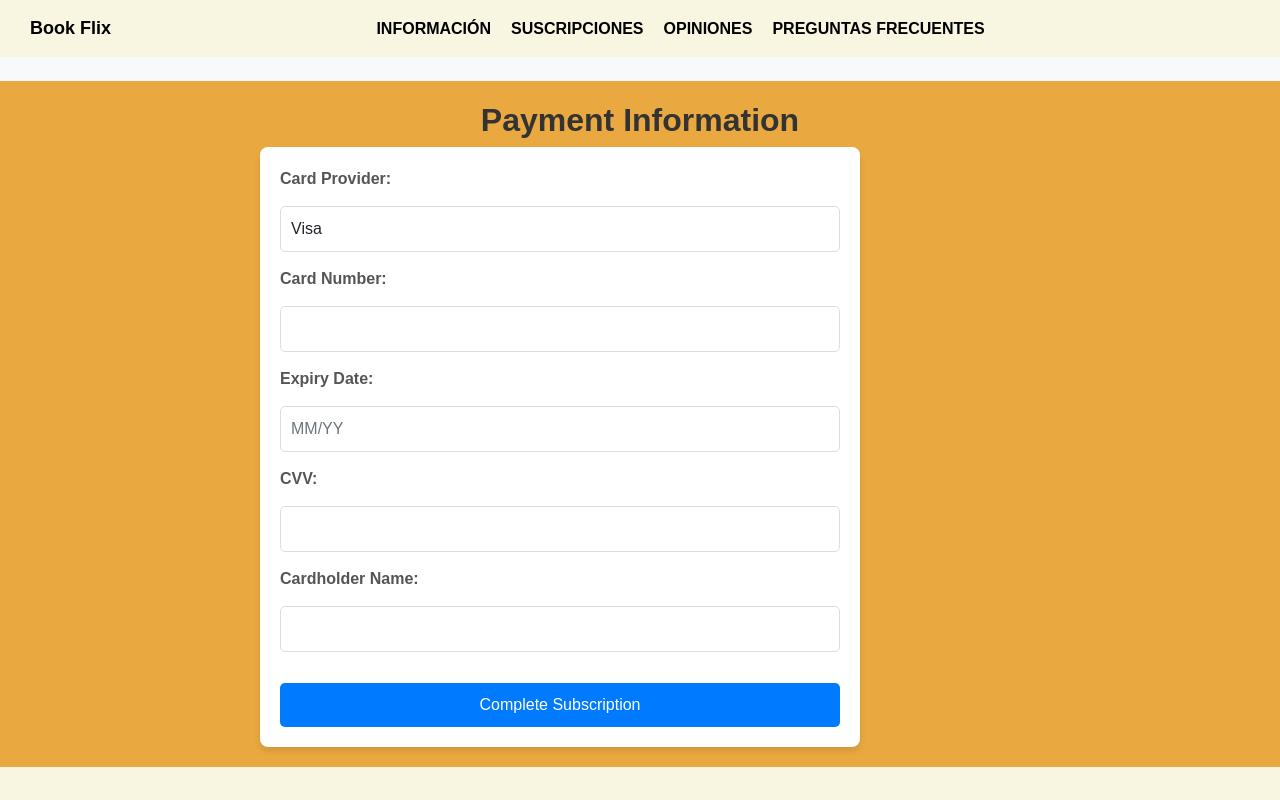
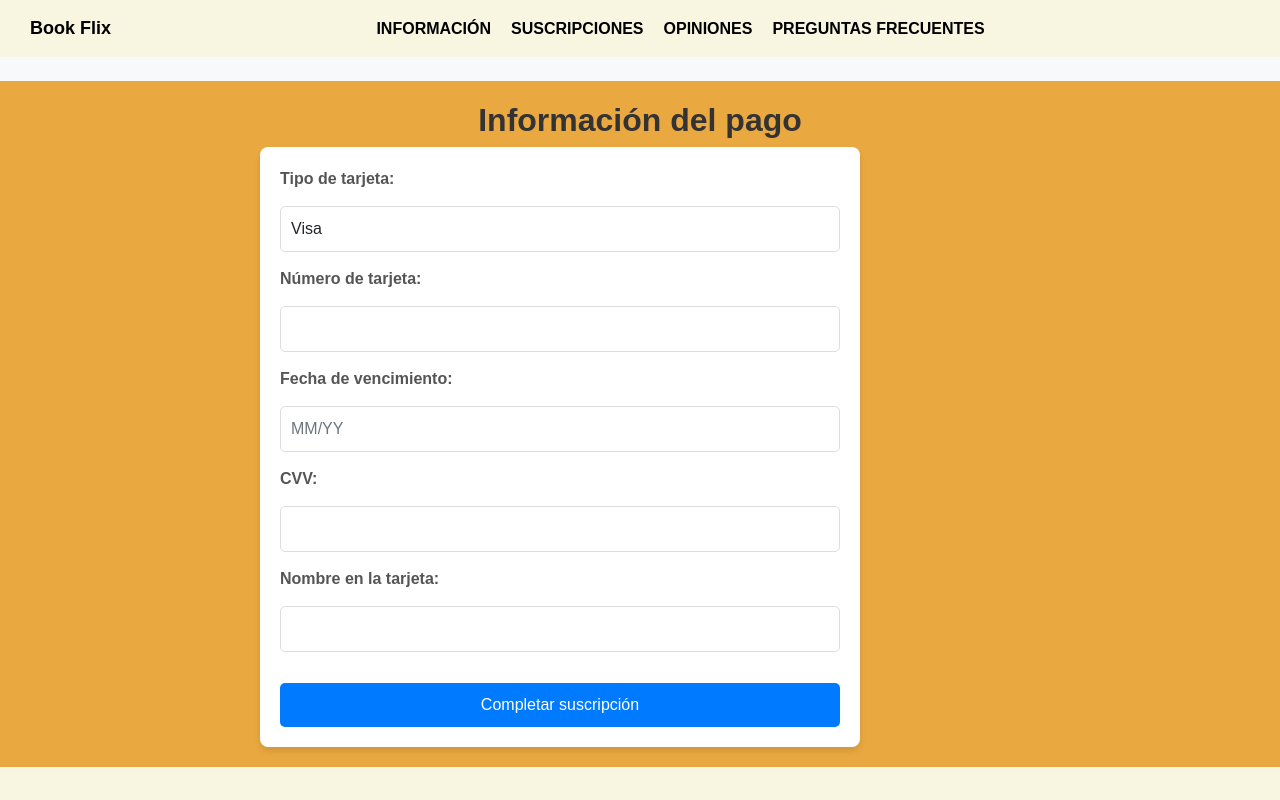
Before and after one commit to lalmiron/bookflix, an Angular app: page /payment in a window 1280 px wide. Shown: the top 800 px of the page. Built offline with nearby package versions, Linux system fonts and the light colour scheme.

Commit message:
style details

```diff
--- a/src/app/core/footer/footer.component.html
+++ b/src/app/core/footer/footer.component.html
@@ -1,3 +1,3 @@
-<footer class="bg-dark text-center text-white p-3 mt-5">
+<footer class="bg-dark text-center text-white p-3">
     <p>&copy; 2025 Book Flix. All rights reserved.</p>
   </footer>
--- a/src/app/payment/payment-details/payment-details.component.html
+++ b/src/app/payment/payment-details/payment-details.component.html
@@ -1,26 +1,26 @@
 <section class="container mt-4">
-    <h2 class="text-center">Payment Information</h2>
+    <h2 class="text-center">Información del pago</h2>
     <div class="payment-section">
       <form class="payment-form">
-        <label for="card-provider">Card Provider:</label>
+        <label for="card-provider">Tipo de tarjeta:</label>
         <select id="card-provider" class="form-control">
           <option value="visa">Visa</option>
           <option value="mastercard">MasterCard</option>
         </select>
 
-        <label for="card-number">Card Number:</label>
+        <label for="card-number">Número de tarjeta:</label>
         <input type="text" id="card-number" class="form-control" maxlength="16" required>
 
-        <label for="expiry-date">Expiry Date:</label>
+        <label for="expiry-date">Fecha de vencimiento:</label>
         <input type="text" id="expiry-date" class="form-control" placeholder="MM/YY" required>
 
         <label for="cvv">CVV:</label>
         <input type="text" id="cvv" class="form-control" maxlength="3" required>
 
-        <label for="cardholder-name">Cardholder Name:</label>
+        <label for="cardholder-name">Nombre en la tarjeta:</label>
         <input type="text" id="cardholder-name" class="form-control" required>
 
-        <button type="submit" class="btn btn-primary w-100 mt-3">Complete Subscription</button>
+        <button type="submit" class="btn btn-primary w-100 mt-3">Completar suscripción</button>
       </form>
     </div>
   </section>
--- a/src/app/user/user-details/user-details.component.css
+++ b/src/app/user/user-details/user-details.component.css
@@ -9,7 +9,7 @@
 .modal-header {
     border-bottom: none;
     display: flex;
-    justify-content: space-between;
+    justify-content: flex-end;
     align-items: center;
 }
 
@@ -19,6 +19,7 @@
     background: none;
     border: none;
     cursor: pointer;
+    max-width: 30px;
 }
 
 .modal-header .btn-close:hover {
--- a/src/app/user/user-details/user-details.component.html
+++ b/src/app/user/user-details/user-details.component.html
@@ -1,4 +1,8 @@
 <div class="modal-content">
+    <div class="modal-header">
+        <button type="button" class="btn-close" (click)="activeModal.dismiss()">&times;</button>
+    </div>
+
     <div class="modal-body">
         <form (ngSubmit)="onNext()" class="mt-3">
         <label>Nombre:</label>
```
